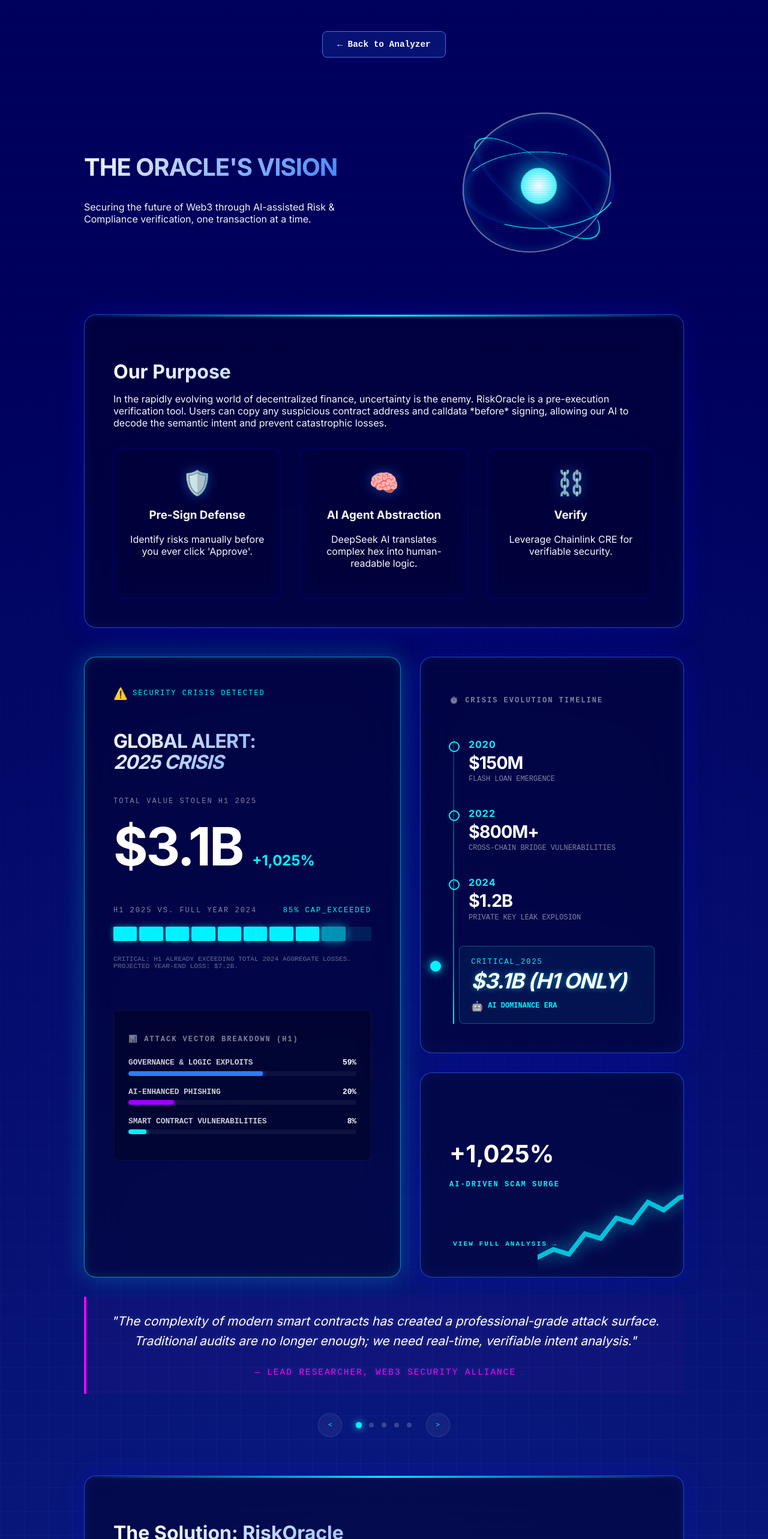
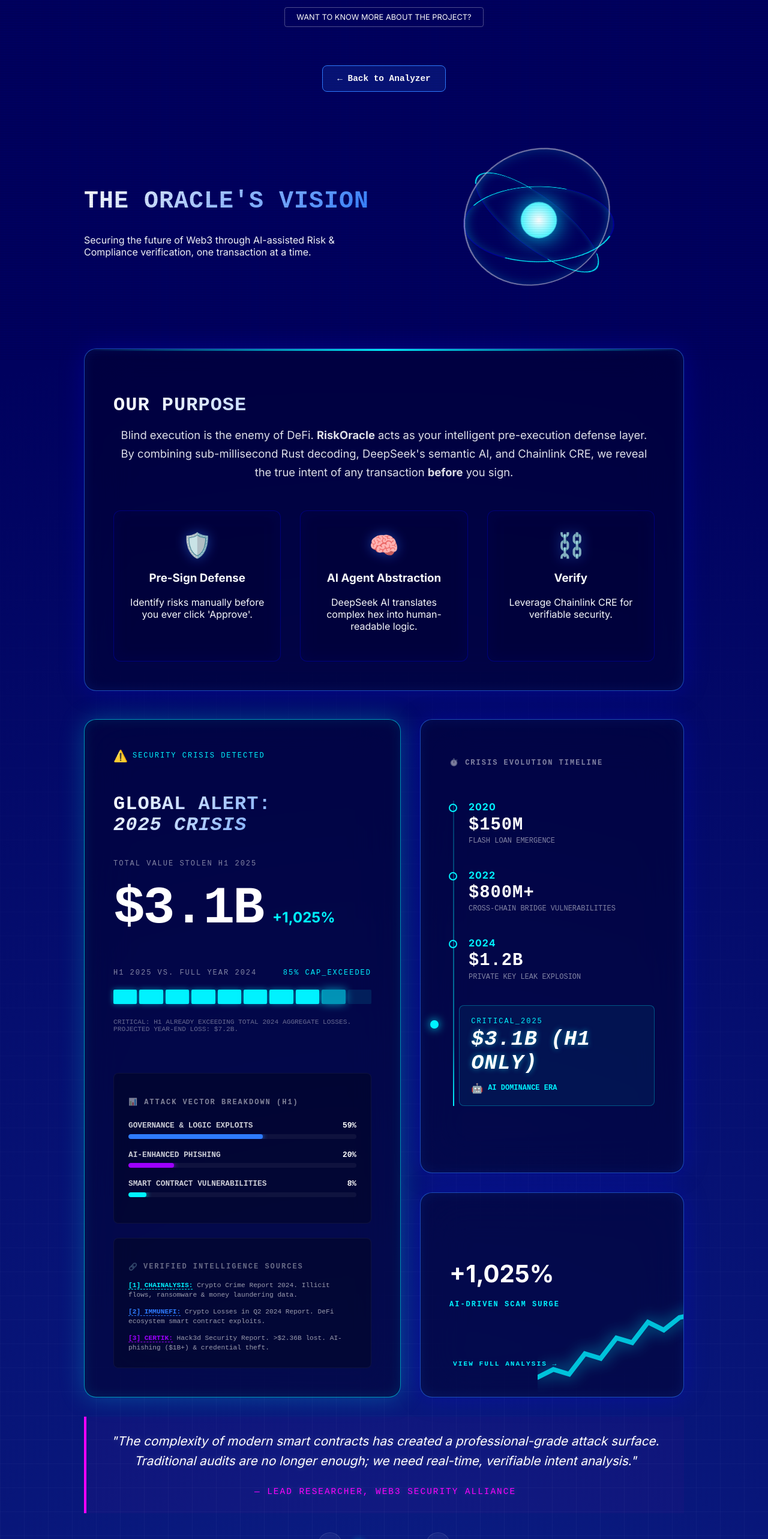
Before and after one commit to Oriojas/RiskOracle, a React (Vite) app in the folder frontend/: page /about in a window 1280 px wide. Shown: the part 200-2766 px from the top of the page at 60% size. Built offline with nearby package versions, Linux system fonts and the light colour scheme.

Commit message:
feat/ update front apps

```diff
--- a/frontend/src/App.jsx
+++ b/frontend/src/App.jsx
@@ -28,7 +28,6 @@
       </main>
 
       <footer style={{ marginTop: '4rem', textAlign: 'center', display: 'flex', flexDirection: 'column', alignItems: 'center', gap: '2rem' }}>
-        <Link to="/about" className="know-more-btn">WANT TO KNOW MORE ABOUT THE PROJECT?</Link>
         <p className="cyber-text" style={{ opacity: 0.5, fontSize: '0.8rem' }}>SECURE // DECENTRALIZE // VERIFY</p>
       </footer>
     </>
@@ -76,6 +75,7 @@
           <p className="cyber-text" style={{ color: 'var(--neon-cyan)', marginTop: '0.75rem', opacity: 0.8 }}>
             Arbitrum Sepolia Transaction Analyzer
           </p>
+          <Link to="/about" className="know-more-btn" style={{ marginTop: '1.5rem' }}>WANT TO KNOW MORE ABOUT THE PROJECT?</Link>
         </header>
 
         <main className="page-fade-enter-active">
--- a/frontend/src/components/LandingPage.jsx
+++ b/frontend/src/components/LandingPage.jsx
@@ -80,11 +80,10 @@
             <section className="landing-section purpose">
                 <div className="cyber-panel">
                     <h2>Our Purpose</h2>
-                    <p>
-                        In the rapidly evolving world of decentralized finance, uncertainty is the enemy.
-                        RiskOracle is a pre-execution verification tool. Users can copy any suspicious contract address and calldata *before* signing, allowing our AI to decode the semantic intent and prevent catastrophic losses.
+                    <p style={{ fontSize: '1.15rem', lineHeight: '1.7', opacity: 0.9, maxWidth: '900px', margin: '0 auto', textAlign: 'center' }}>
+                        Blind execution is the enemy of DeFi. <strong>RiskOracle</strong> acts as your intelligent pre-execution defense layer. By combining sub-millisecond Rust decoding, DeepSeek's semantic AI, and Chainlink CRE, we reveal the true intent of any transaction <strong>before</strong> you sign.
                     </p>
-                    <div className="purpose-grid">
+                    <div className="purpose-grid" style={{ marginTop: '3rem' }}>
                         <div className="purpose-item">
                             <span className="icon">🛡️</span>
                             <h3>Pre-Sign Defense</h3>
@@ -166,6 +165,24 @@
                                 <div className="attack-vector-track"><div className="attack-vector-fill" style={{ width: '8%' }}></div></div>
                             </div>
                         </div>
+
+                        {/* Verified Intelligence Sources */}
+                        <div style={{ background: 'rgba(0,0,0,0.3)', padding: '1.5rem', borderRadius: '8px', border: '1px solid rgba(255,255,255,0.05)', marginTop: 'auto' }}>
+                            <h4 className="hud-label" style={{ marginBottom: '1rem', display: 'flex', alignItems: 'center', gap: '0.5rem', opacity: 0.8 }}>
+                                <span>🔗</span> VERIFIED INTELLIGENCE SOURCES
+                            </h4>
+                            <div style={{ display: 'flex', flexDirection: 'column', gap: '0.8rem' }}>
+                                <div style={{ fontSize: '0.7rem', fontFamily: 'var(--font-mono)', color: 'rgba(255,255,255,0.6)', lineHeight: 1.4 }}>
+                                    <a href="https://chainalysis.com/reports" target="_blank" rel="noopener noreferrer" style={{ color: 'var(--neon-cyan)', fontWeight: 'bold', textDecoration: 'none', cursor: 'pointer', borderBottom: '1px dashed var(--neon-cyan)' }}>[1] CHAINALYSIS:</a> Crypto Crime Report 2024. Illicit flows, ransomware & money laundering data.
+                                </div>
+                                <div style={{ fontSize: '0.7rem', fontFamily: 'var(--font-mono)', color: 'rgba(255,255,255,0.6)', lineHeight: 1.4 }}>
+                                    <a href="https://immunefi.com/resources" target="_blank" rel="noopener noreferrer" style={{ color: 'var(--brand-blue)', fontWeight: 'bold', textDecoration: 'none', cursor: 'pointer', borderBottom: '1px dashed var(--brand-blue)' }}>[2] IMMUNEFI:</a> Crypto Losses in Q2 2024 Report. DeFi ecosystem smart contract exploits.
+                                </div>
+                                <div style={{ fontSize: '0.7rem', fontFamily: 'var(--font-mono)', color: 'rgba(255,255,255,0.6)', lineHeight: 1.4 }}>
+                                    <a href="https://certik.com/resources" target="_blank" rel="noopener noreferrer" style={{ color: 'var(--brand-purple)', fontWeight: 'bold', textDecoration: 'none', cursor: 'pointer', borderBottom: '1px dashed var(--brand-purple)' }}>[3] CERTIK:</a> Hack3d Security Report. &gt;$2.36B lost. AI-phishing ($1B+) & credential theft.
+                                </div>
+                            </div>
+                        </div>
                     </div>
 
                     {/* Right Column: Timeline & Trend */}
@@ -239,30 +256,6 @@
                 </div>
             </section>
 
-            <section className="landing-section solution highlight">
-                <div className="cyber-panel solution-panel">
-                    <h2>The Solution: RiskOracle</h2>
-                    <div className="solution-content">
-                        <div className="solution-text">
-                            <p>
-                                RiskOracle acts as an intelligent intermediary. By combining sub-millisecond
-                                Rust-based decoding with DeepSeek's advanced AI, we analyze the semantic
-                                intent of every transaction.
-                            </p>
-                            <p>
-                                <strong>Chainlink CRE Integration:</strong> Our architecture utilizes Chainlink
-                                Runtime Environment to ensure that the security analysis isn't just fast,
-                                but <strong>verifiable</strong> and <strong>decentrally executed</strong>.
-                            </p>
-                        </div>
-                        <div className="solution-graphic">
-                            <div className="hex-shield">
-                                <div className="shield-inner"></div>
-                            </div>
-                        </div>
-                    </div>
-                </div>
-            </section>
 
             <section className="landing-section features">
                 <h1 className="cyber-title" style={{ textAlign: 'center', marginTop: '4rem' }}>PRO <span style={{ color: '#fff' }}>FEATURES</span></h1>
--- a/frontend/src/index.css
+++ b/frontend/src/index.css
@@ -676,6 +676,7 @@
 
 body {
   margin: 0;
+  box-sizing: border-box;
   background-color: var(--brand-deep-blue);
   color: var(--text-main);
   font-family: var(--font-display);
@@ -689,6 +690,12 @@
   -webkit-font-smoothing: antialiased;
 }
 
+*,
+*::before,
+*::after {
+  box-sizing: inherit;
+}
+
 #root {
   max-width: 1200px;
   margin: 0 auto;
@@ -697,12 +704,11 @@
 
 /* Utilities */
 .cyber-title {
-  font-family: var(--font-display);
+  font-family: var(--font-mono);
   font-weight: 800;
   font-size: 2.5rem;
-  text-transform: none;
-  /* Removed uppercase */
-  letter-spacing: -1px;
+  text-transform: uppercase;
+  letter-spacing: 1px;
   background: linear-gradient(135deg, #ffffff 0%, var(--brand-blue) 100%);
   background-clip: text;
   -webkit-background-clip: text;
@@ -1163,6 +1169,10 @@
 }
 
 .landing-section h2 {
+  font-family: var(--font-mono);
+  font-weight: 800;
+  text-transform: uppercase;
+  letter-spacing: 1px;
   font-size: 2rem;
   margin-bottom: 1rem;
   background: linear-gradient(135deg, #ffffff 0%, var(--brand-blue) 100%);
@@ -2319,6 +2329,7 @@
 }
 
 .glitch-text {
+  font-family: var(--font-mono);
   font-size: 5.5rem;
   font-weight: 900;
   color: #fff;
@@ -2335,12 +2346,14 @@
 }
 
 .hud-title {
+  font-family: var(--font-mono);
   font-size: 3rem;
   font-weight: 900;
   color: #fff;
   line-height: 1.1;
   margin-bottom: 0.5rem;
-  letter-spacing: -1px;
+  letter-spacing: 1px;
+  text-transform: uppercase;
 }
 
 .hud-title span {
@@ -2504,10 +2517,11 @@
 }
 
 .hud-amount {
+  font-family: var(--font-mono);
   color: #fff;
   font-size: 1.8rem;
   font-weight: 900;
-  letter-spacing: -1px;
+  letter-spacing: 1px;
   margin: 0.2rem 0;
 }
 
```
Also changed, not shown: 2 other files (tests, documents, lock files or other folders).
